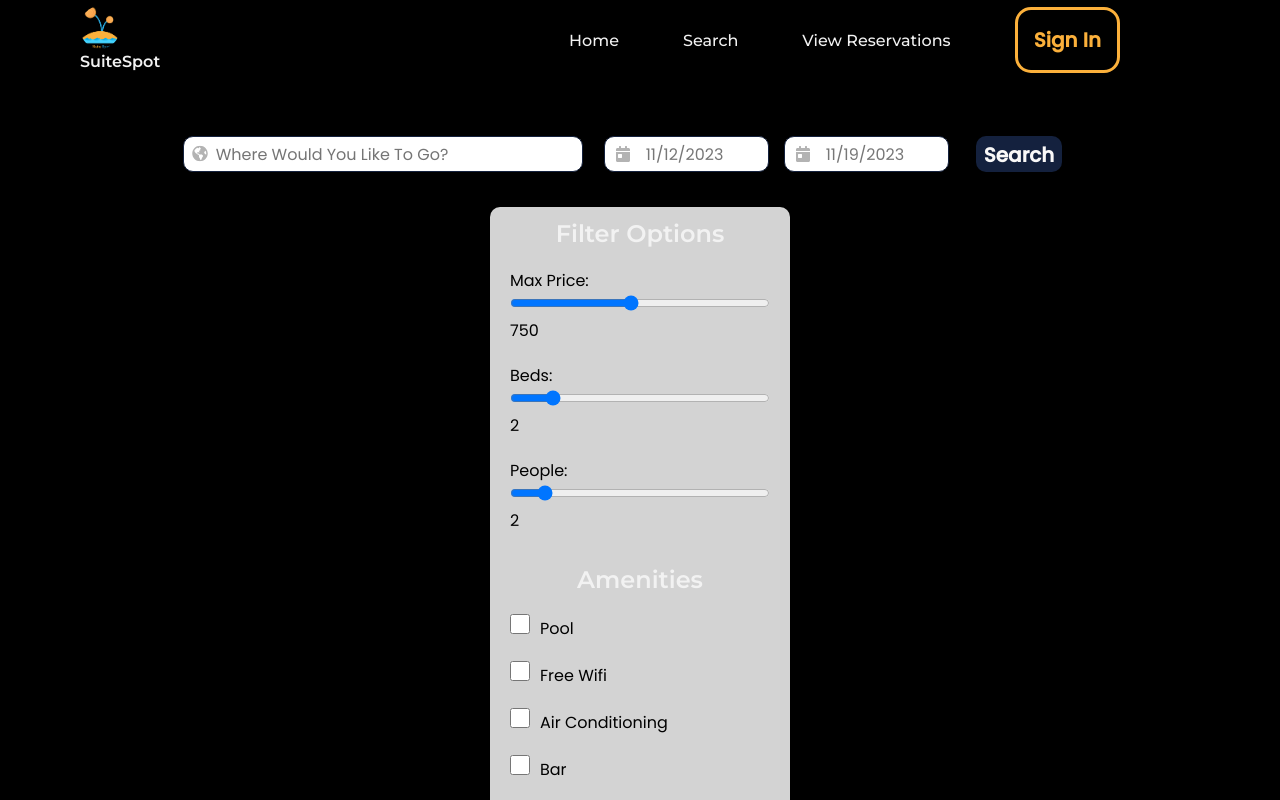
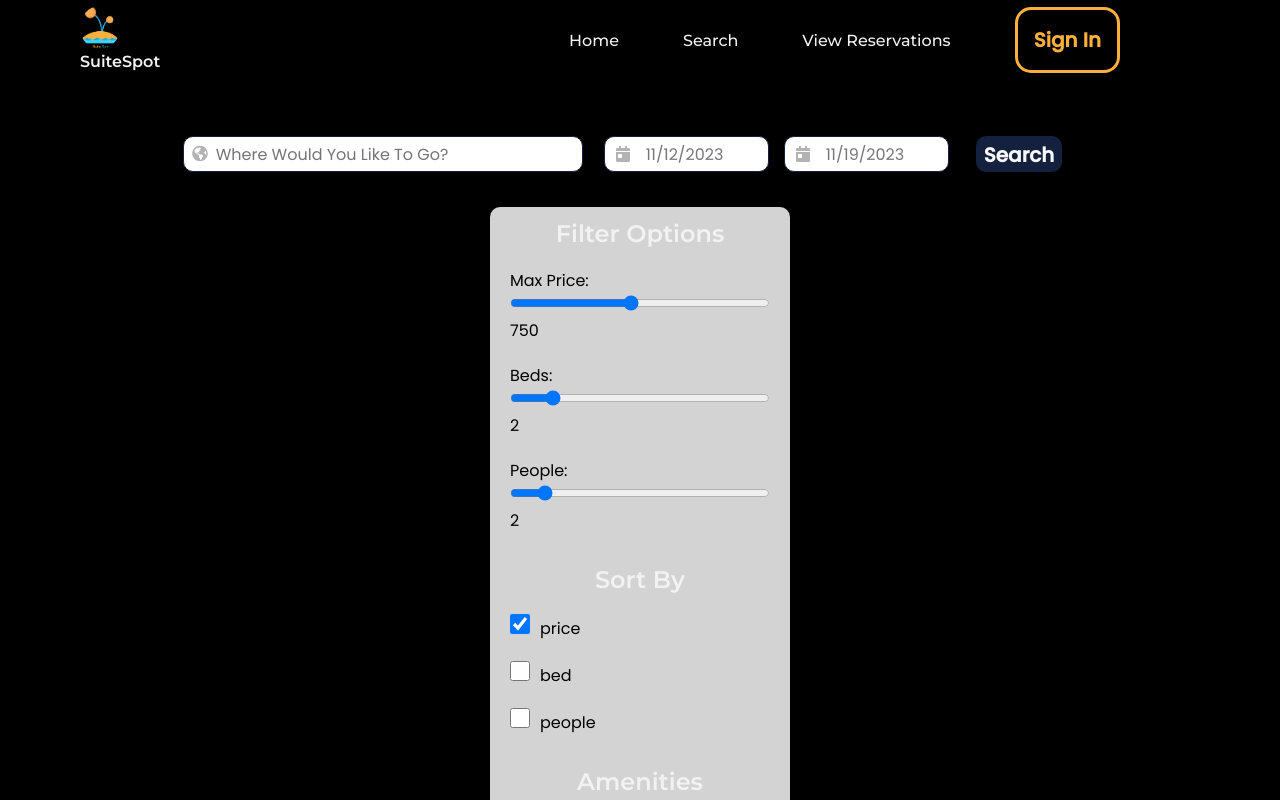
Before and after one commit to vivekkoya/LikeHome-Hotel, a React (Create React App) app in the folder hotel/: page /search in a window 1280 px wide. Shown: the top 800 px of the page. Built offline with nearby package versions, Linux system fonts and the light colour scheme.

Commit message:
made some small modifications to visuals

```diff
--- a/hotel/src/listingspage/Listings.css
+++ b/hotel/src/listingspage/Listings.css
@@ -78,7 +78,6 @@ h2 {
 .filterbox {
     background-color: lightgrey;
     width: 300px;
-    height: 1000px;
     margin-top: 15px;
     border-radius: 10px;
 }
--- a/hotel/src/listingspage/Listings.jsx
+++ b/hotel/src/listingspage/Listings.jsx
@@ -16,6 +16,22 @@ const Listings = () => {
   const [people, setPeople] = useState("");
   const [amenities, setAmenities] = useState("");
   const [accessibility, setAccessibility] = useState("");
+  const [sortPrice, setSortPrice] = useState(true);
+  const [sortBed, setSortBed] = useState(false);
+  const [sortPeople, setSortPeople] = useState(false);
+
+  const handleSortChange = (value) => {
+    setSortPrice(false);
+    setSortBed(false);
+    setSortPeople(false);
+    if (value === "price") {
+      setSortPrice(true);
+    } else if (value === "beds") {
+      setSortBed(true);
+    } else {
+      setSortPeople(true);
+    }
+  };
 
   // useEffect(() => {
   //   (async () => {
@@ -112,6 +128,13 @@ const Listings = () => {
       amenities: selectedAmenities,
       accessibility: selectedAccessibility,
     };
+    if (sortPrice) {
+      requestBody["sortBy"] = "priceAsc";
+    } else if (sortBed) {
+      requestBody["sortBy"] = "bedsAsc";
+    } else if (sortPeople) {
+      requestBody["sortBy"] = "peopleAsc";
+    }
 
     try {
       const res = await fetch(
@@ -230,6 +253,34 @@ const Listings = () => {
               {sliderValues.people}
             </label>
           </div>
+          <h2> Sort By</h2>
+          <label>
+            <input
+              type="checkbox"
+              value={"price"}
+              checked={sortPrice}
+              onChange={() => handleSortChange("price")}
+            ></input>
+            price
+          </label>
+          <label>
+            <input
+              type="checkbox"
+              value={"beds"}
+              checked={sortBed}
+              onChange={() => handleSortChange("beds")}
+            ></input>
+            bed
+          </label>
+          <label>
+            <input
+              type="checkbox"
+              value={"people"}
+              checked={sortPeople}
+              onChange={() => handleSortChange("people")}
+            ></input>
+            people
+          </label>
           <h2>Amenities</h2>
           <div>
             {[
@@ -274,7 +325,12 @@ const Listings = () => {
               </label>
             ))}
           </div>
-          <button onClick={applyChanges}>Apply Changes</button>
+          <button
+            onClick={applyChanges}
+            styles={{ padding: "4px 8px;", "margin-bottom": "8px" }}
+          >
+            Apply Changes
+          </button>
         </div>{" "}
         <div className="listing-cards">
           {listings.map((listing) => (
```
Also changed, not shown: 1 other file (tests, documents, lock files or other folders).
